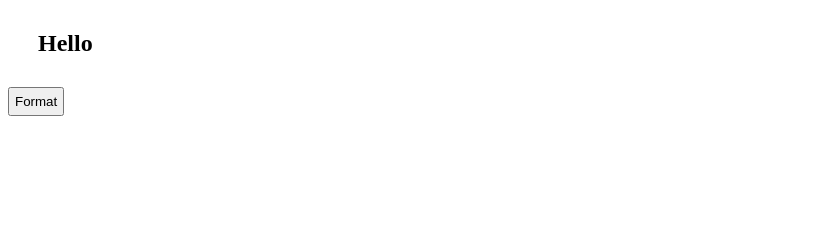
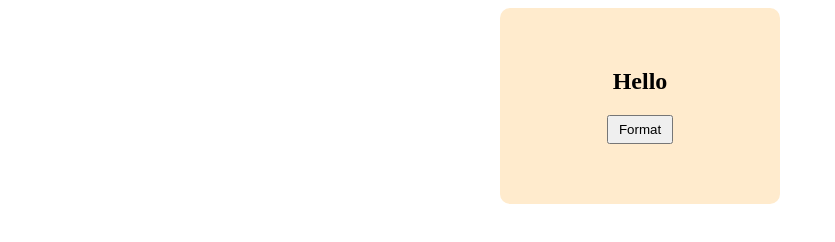
Before and after one commit to JaneGoltong/textFormatter, a plain HTML site: page index.html in a window 1280 px wide. Shown: the whole page, without its empty margins (0-835 px from the left). Drawn offline with Linux system fonts and the light colour scheme.

Commit message:
added styles

```diff
--- a/index.html
+++ b/index.html
@@ -7,8 +7,8 @@
     <link rel="stylesheet" href="./style.css">
 </head>
 <body>
-    <div id="main">
-        <h2 class="h">Hello</h2>
+    <div id="main" class="h">
+        <h2 class="h1">Hello</h2>
         <button id="btn" class="btn">Format</button>
     </div>
     <script>
--- a/style.css
+++ b/style.css
@@ -1,11 +1,17 @@
 .h{
-    font:bold;
-    padding:10px;
-    margin:20px;
-    border: 2px;
-    border-color: black;
+    padding:40px;
+    margin:auto;
+    width: 200px;
+    background-color: blanchedalmond;
+    justify-items: center;
+    border-radius: 10px;
+}
+.btn{
+    padding:5px 10px;
+    margin-bottom: 20px;
 
 }
-.btn{
-    padding: 5px;
+.h1{
+    font: 600;
+
 }
```
